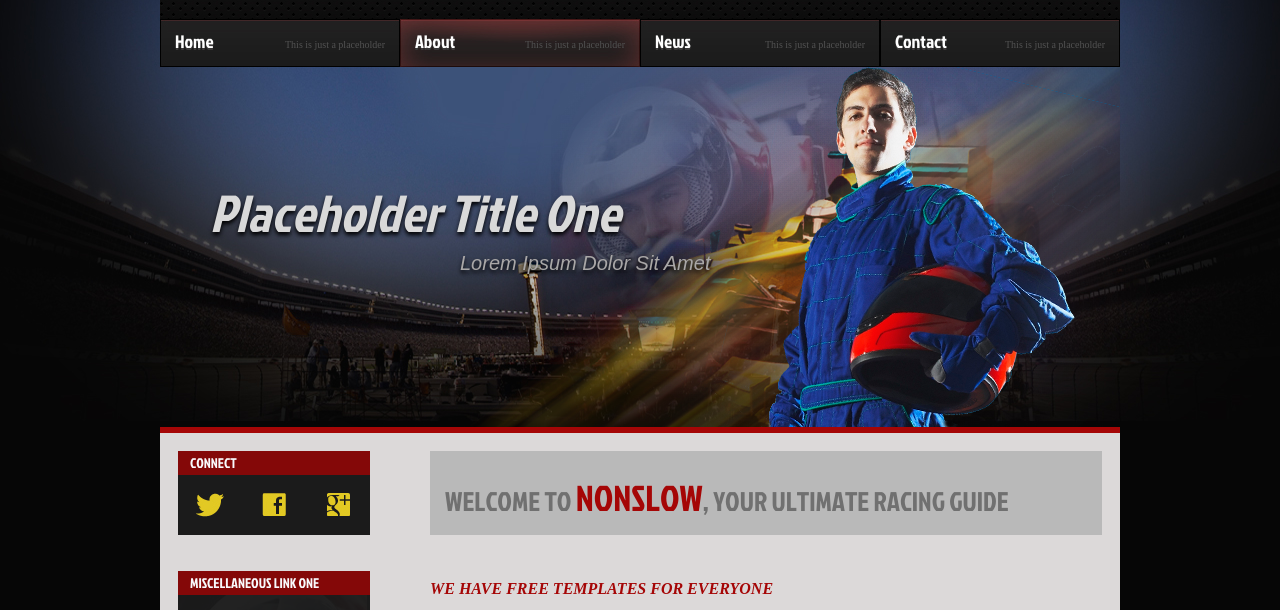
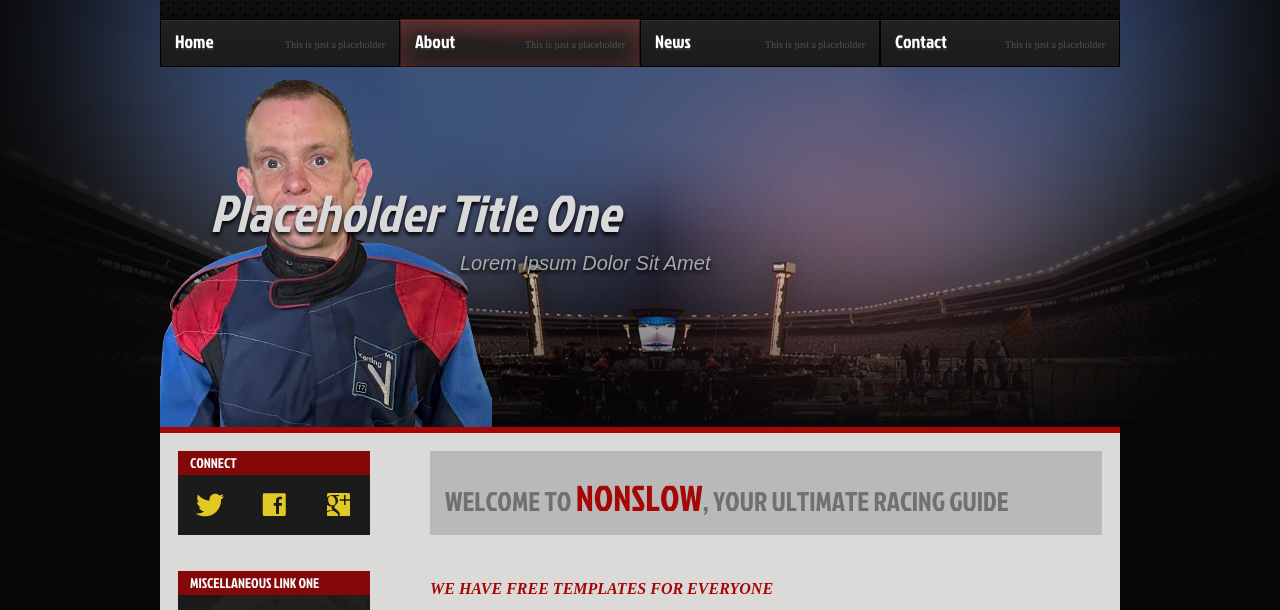
Before and after one commit to GloverRacingTeam/GloverRacingTeam, a plain HTML site: page about.html in a window 1280 px wide. Shown: the part 125-735 px from the top of the page. Drawn offline with Linux system fonts and the light colour scheme; a web font is replaced by a local one.

Commit message:
Update style.css

```diff
--- a/css/style.css
+++ b/css/style.css
@@ -137,7 +137,7 @@ a img {
 	position:static;
 }
 .header-about div.featured {
-	background:url(../images/featured.png) no-repeat;
+	background:url(../images/Gary1.png) no-repeat;
 	height:360px;
 	margin:0 0 60px;
 }
```
